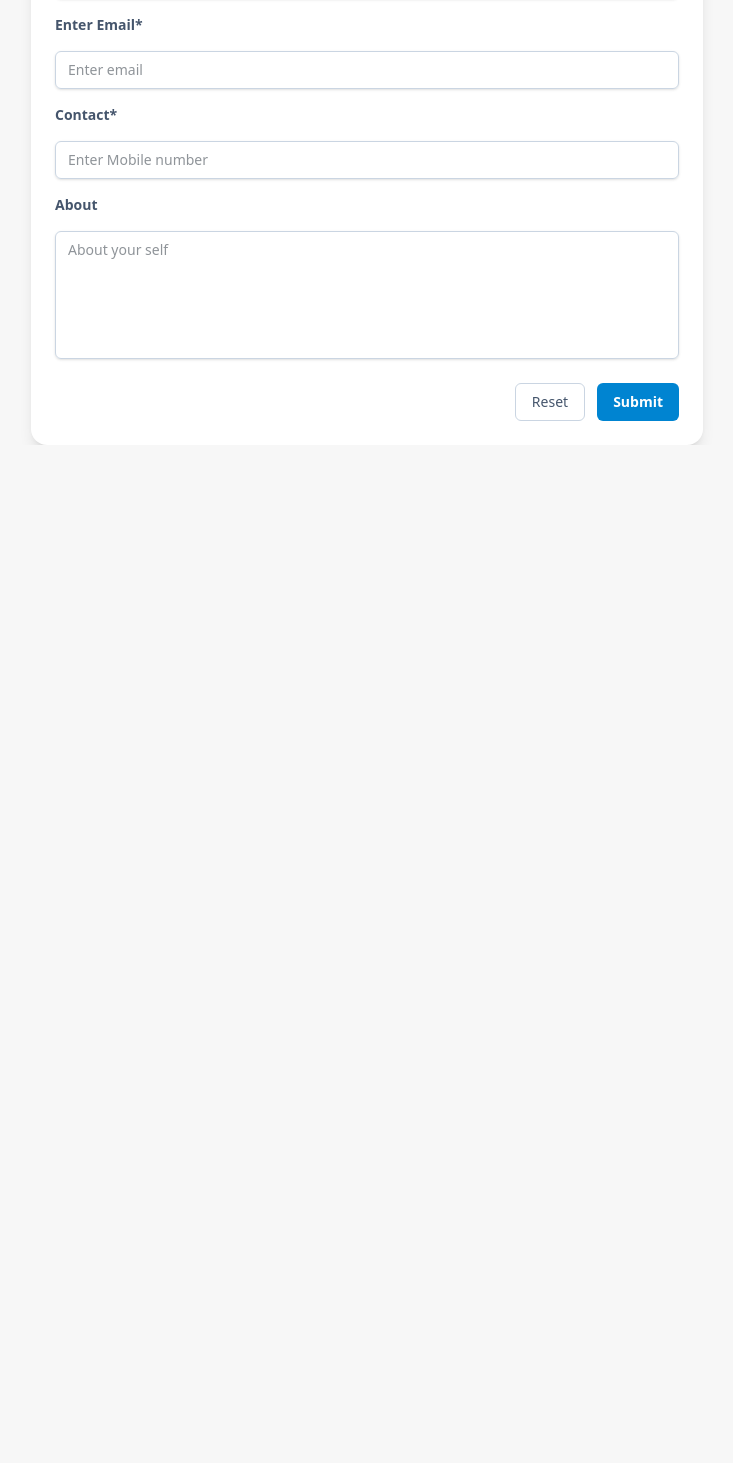
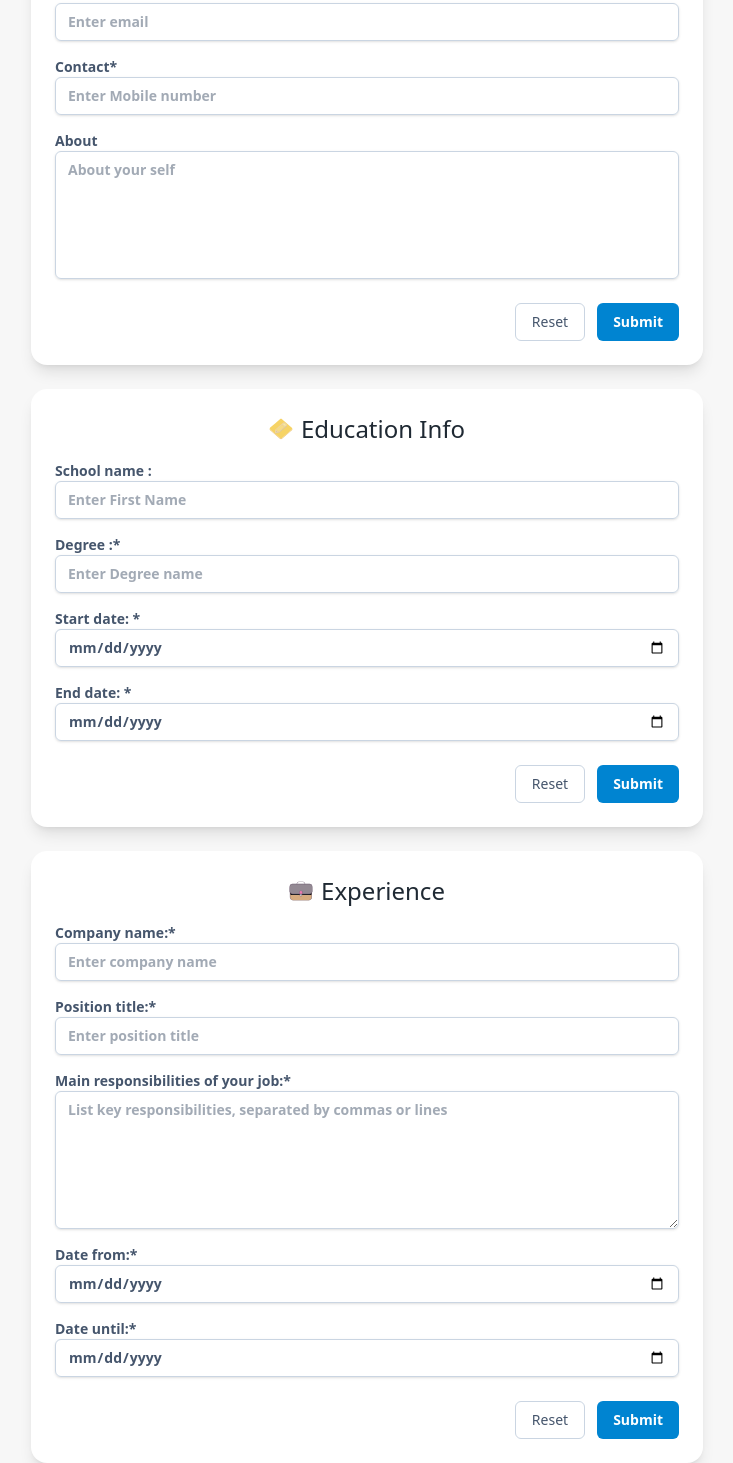
Before and after one commit to ChivuAndrei2003/CV-App, a React (Vite) app: page / in a window 1280 px wide. Shown: the part 417-1880 px from the top of the page, without its empty margins (273-1006 px from the left). Before the commit the page ends 862 px from the top, so only its background shows below. Built offline with nearby package versions, Linux system fonts and the light colour scheme.

Commit message:
added frontend for eduInfo.jsx,generalInfo.jsx and eduInfo.jsx and their states in App.jsx

```diff
--- a/index.html
+++ b/index.html
@@ -6,7 +6,6 @@
     <meta name="viewport" content="width=device-width, initial-scale=1.0" />
     <title>CV App</title>
     <link rel="stylesheet" href="./src/index.css" />
-    <script src="http://localhost:8097"></script>
   </head>
   <body>
     <div id="root"></div>
--- a/src/components/App.jsx
+++ b/src/components/App.jsx
@@ -1,12 +1,75 @@
-import  Header  from "./header.jsx";
+import Header from "./header.jsx";
 import { GeneralInfo } from "./generalInfo.jsx";
+import { useState } from "react";
+import { EducationInfo } from "./eduInfo.jsx";
+import { ExperienceInfo } from "./expInfo.jsx";
+export default function App() {
+  const [formData, setFormData] = useState({
+    firstName: "",
+    lastName: "",
+    email: "",
+    phoneNum: "",
+    aboutMe: "",
+    school: "",
+    degree: "",
+    dateStudyStart: "",
+    dateStudyEnd: "",
+    companyName: "",
+    positionTitle: "",
+    jobResponsibilities: "",
+    workStart: "",
+    workEnd: "",
+  });
 
-export default function App() {
+  function handleChange(e) {
+    const { name, value } = e.target;
+    setFormData((prev) => ({ ...prev, [name]: value }));
+  }
+
+  function handleSubmit(e) {
+    e.preventDefault();
+    console.log("Submit :", formData);
+  }
+
+  function handleReset() {
+    setFormData({
+      firstName: "",
+      lastName: "",
+      email: "",
+      phoneNum: "",
+      aboutMe: "",
+      school: "",
+      degree: "",
+      dateStudyStart: "",
+      dateStudyEnd: "",
+      companyName: "",
+      positionTitle: "",
+      jobResponsibilities: "",
+      workStart: "",
+      workEnd: "",
+    });
+  }
   return (
     <>
       <Header />
-      {/* */}
-      <GeneralInfo />
+      <GeneralInfo
+        values={formData}
+        onChange={handleChange}
+        onSubmit={handleSubmit}
+        onReset={handleReset}
+      />
+      <EducationInfo
+        values={formData}
+        onChange={handleChange}
+        onSubmit={handleSubmit}
+        onReset={handleReset}
+      />
+      <ExperienceInfo
+        values={formData}
+        onChange={handleChange}
+        onSubmit={handleSubmit}
+        onReset={handleReset}
+      />
     </>
   );
 }
--- a/src/components/eduInfo.jsx
+++ b/src/components/eduInfo.jsx
@@ -1,3 +1,109 @@
-export function EducationInfo() {
-  return <></>;
+import penicon from "../assets/penicon.svg";
+
+export function EducationInfo({ values, onChange, onSubmit, onReset }) {
+  const { school, degree, dateStudyStart,dateStudyEnd } = values;
+
+  return (
+    <>
+      <form
+        action="#"
+        method="get"
+        className="mx-auto mt-6 flex max-w-2xl flex-col gap-4 rounded-2xl bg-white p-6 shadow-lg"
+        onSubmit={onSubmit}
+      >
+        <h1 className="flex text-2xl text-center justify-center items-center gap-2">
+          <img src={penicon} className="h-6 w-6  justify-center" /> Education
+          Info
+        </h1>
+        <label
+          htmlFor="school"
+          className="block text-sm font-semibold text-slate-600"
+        >
+          School name :
+          <input
+            type="text"
+            name="school"
+            id="school"
+            value={school}
+            onChange={onChange}
+            placeholder="Enter First Name"
+            required
+            className="block w-full rounded-md border border-slate-300 px-3 py-2 text-sm shadow-sm outline-none transition focus:border-sky-500 focus:ring-2 focus:ring-sky-200"
+          />
+        </label>
+
+        <label
+          htmlFor="degree"
+          className="block text-sm font-semibold text-slate-600"
+        >
+          Degree :*
+          <input
+            type="text"
+            name="degree"
+            id="degree"
+            value={degree}
+            onChange={onChange}
+            placeholder="Enter Degree name"
+            required
+            className="block w-full rounded-md border border-slate-300 px-3 py-2 text-sm shadow-sm outline-none transition focus:border-sky-500 focus:ring-2 focus:ring-sky-200"
+          />
+        </label>
+
+        <label
+          htmlFor="dateStudyStart"
+          className="block text-sm font-semibold text-slate-600"
+        >
+          Start date: *
+          <input
+            type="date"
+            name="dateStudyStart"
+            id="dateStudyStart"
+            value={dateStudyStart}
+            onChange={onChange}
+            max={dateStudyEnd || undefined}
+            placeholder="Start date"
+            required
+            className="block w-full rounded-md border border-slate-300 px-3 py-2 text-sm shadow-sm outline-none transition focus:border-sky-500 focus:ring-2 focus:ring-sky-200"
+          />
+        </label>
+
+        <label
+          htmlFor="dateStudyEnd"
+          className="block text-sm font-semibold text-slate-600"
+        >
+          End date: *
+          <input
+            type="date"
+            name="dateStudyEnd"
+            id="dateStudyEnd"
+            value={dateStudyEnd}
+            onChange={onChange}
+            min={dateStudyStart || undefined}
+            placeholder="End date"
+            required
+            className="block w-full rounded-md border border-slate-300 px-3 py-2 text-sm shadow-sm outline-none transition focus:border-sky-500 focus:ring-2 focus:ring-sky-200"
+          />
+        </label>
+
+        <div className="flex justify-end gap-3 pt-2">
+          <button
+            type="reset"
+            value="reset"
+            onClick={onReset}
+            className="rounded-md border border-slate-300 px-4 py-2 text-sm font-medium text-slate-600 transition hover:bg-slate-100"
+          >
+            Reset
+          </button>
+          <button
+            type="submit"
+            value="Submit"
+
+            className="rounded-md bg-sky-600 px-4 py-2 text-sm font-semibold text-white transition hover:bg-sky-500  focus-visible:outline-2 focus-visible:outline-offset-2 focus-visible:outline-sky-500"
+          >
+            Submit
+          </button>
+        </div>
+      </form>
+    </>
+  );
 }
--- a/src/components/expInfo.jsx
+++ b/src/components/expInfo.jsx
@@ -1,7 +1,114 @@
-export function ExperienceInfo() {
+import workicon from "../assets/workicon.svg";
+
+export function ExperienceInfo({ values, onChange, onSubmit, onReset }) {
+  const {
+    companyName,
+    positionTitle,
+    jobResponsibilities,
+    workStart,
+    workEnd,
+  } = values;
+
   return (
-  <>
-    <div className=""></div>
-  </>
+    <>
+      <form
+        action="#"
+        method="get"
+        onSubmit={onSubmit}
+        className="mx-auto mt-6 flex max-w-2xl flex-col gap-4 rounded-2xl bg-white p-6 shadow-lg"
+      >
+        <h1 className="flex text-2xl text-center justify-center items-center gap-2">
+          <img src={workicon} className="h-6 w-6  justify-center" /> Experience
+        </h1>
+
+        <label htmlFor="companyName" className="block text-sm font-semibold text-slate-600">
+          Company name:*
+          <input
+            type="text"
+            name="companyName"
+            id="companyName"
+            value={companyName}
+            onChange={onChange}
+            placeholder="Enter company name"
+            required
+            className="block w-full rounded-md border border-slate-300 px-3 py-2 text-sm shadow-sm outline-none transition focus:border-sky-500 focus:ring-2 focus:ring-sky-200"
+          />
+        </label>
+
+        <label htmlFor="positionTitle" className="block text-sm font-semibold text-slate-600">
+          Position title:*
+          <input
+            type="text"
+            name="positionTitle"
+            id="positionTitle"
+            value={positionTitle}
+            onChange={onChange}
+            placeholder="Enter position title"
+            required
+            className="block w-full rounded-md border border-slate-300 px-3 py-2 text-sm shadow-sm outline-none transition focus:border-sky-500 focus:ring-2 focus:ring-sky-200"
+          />
+        </label>
+
+        <label htmlFor="jobResponsibilities" className="block text-sm font-semibold text-slate-600">
+          Main responsibilities of your job:*
+          <textarea
+            name="jobResponsibilities"
+            id="jobResponsibilities"
+            rows="6"
+            value={jobResponsibilities}
+            onChange={onChange}
+            placeholder="List key responsibilities, separated by commas or lines"
+            required
+            className="block w-full resize-y rounded-md border border-slate-300 px-3 py-2 text-sm shadow-sm outline-none transition focus:border-sky-500 focus:ring-2 focus:ring-sky-200"
+          ></textarea>
+        </label>
+
+        <label htmlFor="workStart" className="block text-sm font-semibold text-slate-600">
+          Date from:*
+          <input
+            type="date"
+            name="workStart"
+            id="workStart"
+            value={workStart}
+            onChange={onChange}
+            max={workEnd || undefined}
+            required
+            className="block w-full rounded-md border border-slate-300 px-3 py-2 text-sm shadow-sm outline-none transition focus:border-sky-500 focus:ring-2 focus:ring-sky-200"
+          />
+        </label>
+
+        <label htmlFor="workEnd" className="block text-sm font-semibold text-slate-600">
+          Date until:*
+          <input
+            type="date"
+            name="workEnd"
+            id="workEnd"
+            value={workEnd}
+            onChange={onChange}
+            min={workStart || undefined}
+            required
+            className="block w-full rounded-md border border-slate-300 px-3 py-2 text-sm shadow-sm outline-none transition focus:border-sky-500 focus:ring-2 focus:ring-sky-200"
+          />
+        </label>
+
+        <div className="flex justify-end gap-3 pt-2">
+          <button
+            type="reset"
+            value="reset"
+            onClick={onReset}
+            className="rounded-md border border-slate-300 px-4 py-2 text-sm font-medium text-slate-600 transition hover:bg-slate-100"
+          >
+            Reset
+          </button>
+          <button
+            type="submit"
+            value="Submit"
+            className="rounded-md bg-sky-600 px-4 py-2 text-sm font-semibold text-white transition hover:bg-sky-500  focus-visible:outline-2 focus-visible:outline-offset-2 focus-visible:outline-sky-500"
+          >
+            Submit
+          </button>
+        </div>
+      </form>
+    </>
   );
 }
--- a/src/components/generalInfo.jsx
+++ b/src/components/generalInfo.jsx
@@ -1,127 +1,116 @@
-import { useState } from "react";
 import idicon from "../assets/idicon.svg";
 //tutorial https://www.geeksforgeeks.org/reactjs/create-a-form-using-reactjs/
-export function GeneralInfo() {
-  const [firstName, setFirstName] = useState("");
-  const [lastName, setLastName] = useState("");
-  const [email, setEmail] = useState("");
-  const [phoneNum, setPhoneNum] = useState("");
-  const [aboutMe, setAboutMe] = useState("");
+export function GeneralInfo({ values, onChange, onSubmit, onReset }) {
+  const { firstName, lastName, email, phoneNum, aboutMe } = values;
 
-  const handleSubmit = (e) => {
-    e.preventDefault();
-    console.log(firstName, lastName, email, phoneNum, aboutMe);
-  };
-
-  const handleReset = () => {
-    setFirstName(""),
-      setLastName(""),
-      setEmail(""),
-      setPhoneNum(""),
-      setAboutMe("");
-  };
   return (
-
     <form
       action="#"
       method="get"
       className="mx-auto mt-6 flex max-w-2xl flex-col gap-4 rounded-2xl bg-white p-6 shadow-lg"
+      onSubmit={onSubmit}
     >
       <h1 className="flex text-2xl text-center justify-center items-center gap-2">
-        <img src={idicon} className="h-6 w-6  justify-center"/> Personal Info</h1>
+        <img src={idicon} className="h-6 w-6  justify-center" /> Personal Info
+      </h1>
       <label
-        htmlFor="firstname"
+        htmlFor="firstName"
         className="block text-sm font-semibold text-slate-600"
       >
         First Name*
-      </label>
         <input
           type="text"
-        name="firstname"
-        id="firstname"
+          name="firstName"
+          id="firstName"
           value={firstName}
-        onChange={(e) => setFirstName(e.target.value)}
+          onChange={onChange}
           placeholder="Enter First Name"
           required
           className="block w-full rounded-md border border-slate-300 px-3 py-2 text-sm shadow-sm outline-none transition focus:border-sky-500 focus:ring-2 focus:ring-sky-200"
         />
+      </label>
+
       <label
-        htmlFor="lastname"
+        htmlFor="lastName"
         className="block text-sm font-semibold text-slate-600"
       >
         Last Name*
-      </label>
         <input
           type="text"
-        name="lastname"
-        id="lastname"
+          name="lastName"
+          id="lastName"
           value={lastName}
-        onChange={(e) => setLastName(e.target.value)}
+          onChange={onChange}
           placeholder="Enter Last Name"
           required
           className="block w-full rounded-md border border-slate-300 px-3 py-2 text-sm shadow-sm outline-none transition focus:border-sky-500 focus:ring-2 focus:ring-sky-200"
         />
+      </label>
+
       <label
         htmlFor="email"
         className="block text-sm font-semibold text-slate-600"
       >
         Enter Email*
-      </label>
         <input
           type="email"
           name="email"
           id="email"
           value={email}
-        onChange={(e) => setEmail(e.target.value)}
+          onChange={onChange}
           placeholder="Enter email"
           required
           className="block w-full rounded-md border border-slate-300 px-3 py-2 text-sm shadow-sm outline-none transition focus:border-sky-500 focus:ring-2 focus:ring-sky-200"
         />
+      </label>
+
       <label
-        htmlFor="contact"
+        htmlFor="phone"
         className="block text-sm font-semibold text-slate-600"
       >
         Contact*
-      </label>
         <input
           type="tel"
-        name="contact"
-        id="contact"
+          name="phoneNum"
+          id="phoneNum"
           value={phoneNum}
-        onChange={(e) => setPhoneNum(e.target.value)}
+          onChange={onChange}
           placeholder="Enter Mobile number"
           required
           className="block w-full rounded-md border border-slate-300 px-3 py-2 text-sm shadow-sm outline-none transition focus:border-sky-500 focus:ring-2 focus:ring-sky-200"
         />
+      </label>
+
       <label
-        htmlFor="about"
+        htmlFor="aboutMe"
         className="block text-sm font-semibold text-slate-600"
       >
         About
-      </label>
         <textarea
-        name="about"
-        id="about"
+          name="aboutMe"
+          id="aboutMe"
           cols="30"
           rows="10"
-        onChange={(e) => setAboutMe(e.target.value)}
+          value={aboutMe}
+          onChange={onChange}
           placeholder="About your self"
           required
           className="block h-32 w-full resize-none rounded-md border border-slate-300 px-3 py-2 text-sm shadow-sm outline-none transition focus:border-sky-500 focus:ring-2 focus:ring-sky-200"
         ></textarea>
+      </label>
+
       <div className="flex justify-end gap-3 pt-2">
         <button
           type="reset"
           value="reset"
-          onClick={() => handleReset()}
+          onClick={onReset}
           className="rounded-md border border-slate-300 px-4 py-2 text-sm font-medium text-slate-600 transition hover:bg-slate-100"
         >
           Reset
         </button>
         <button
           type="submit"
-          value="Submit"
-          onClick={(e) => handleSubmit(e)}
+          value="submit"
           className="rounded-md bg-sky-600 px-4 py-2 text-sm font-semibold text-white transition hover:bg-sky-500  focus-visible:outline-2 focus-visible:outline-offset-2 focus-visible:outline-sky-500"
         >
           Submit
```
Also changed, not shown: src/components/preview.jsx (added), 1 other file (tests, documents, lock files or other folders). Lines whose indentation alone changed are shown as unchanged.
